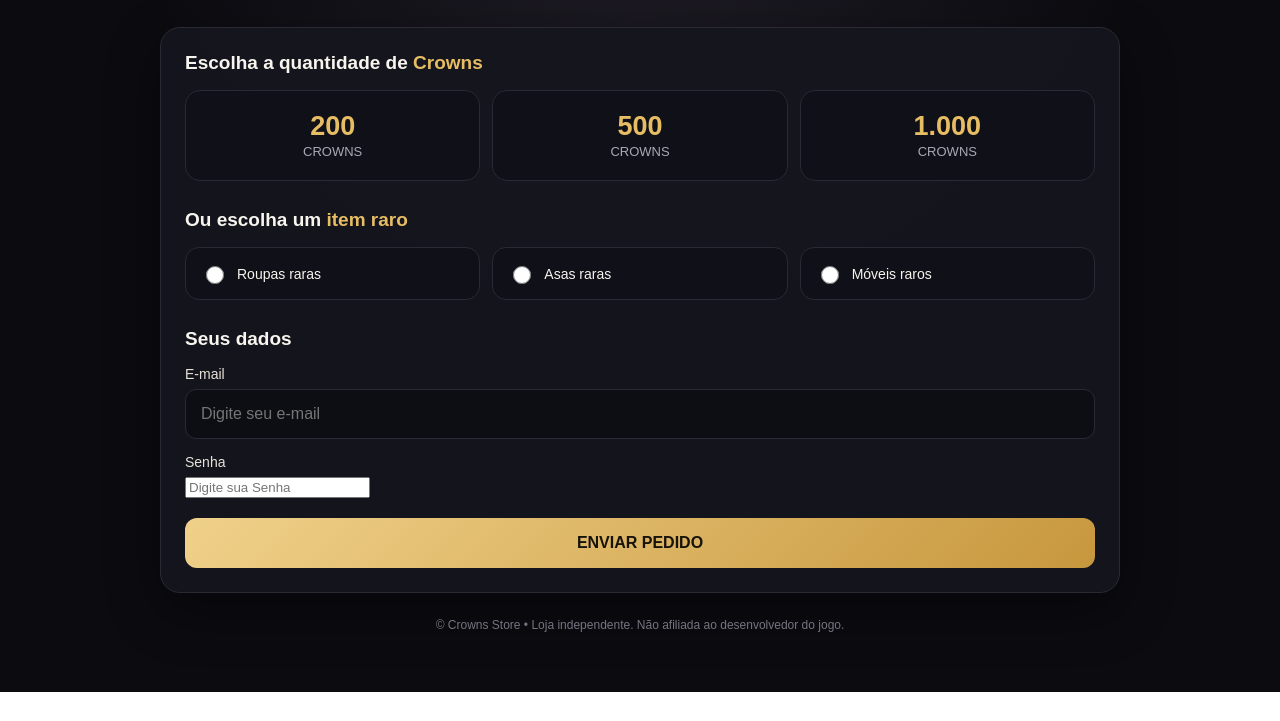
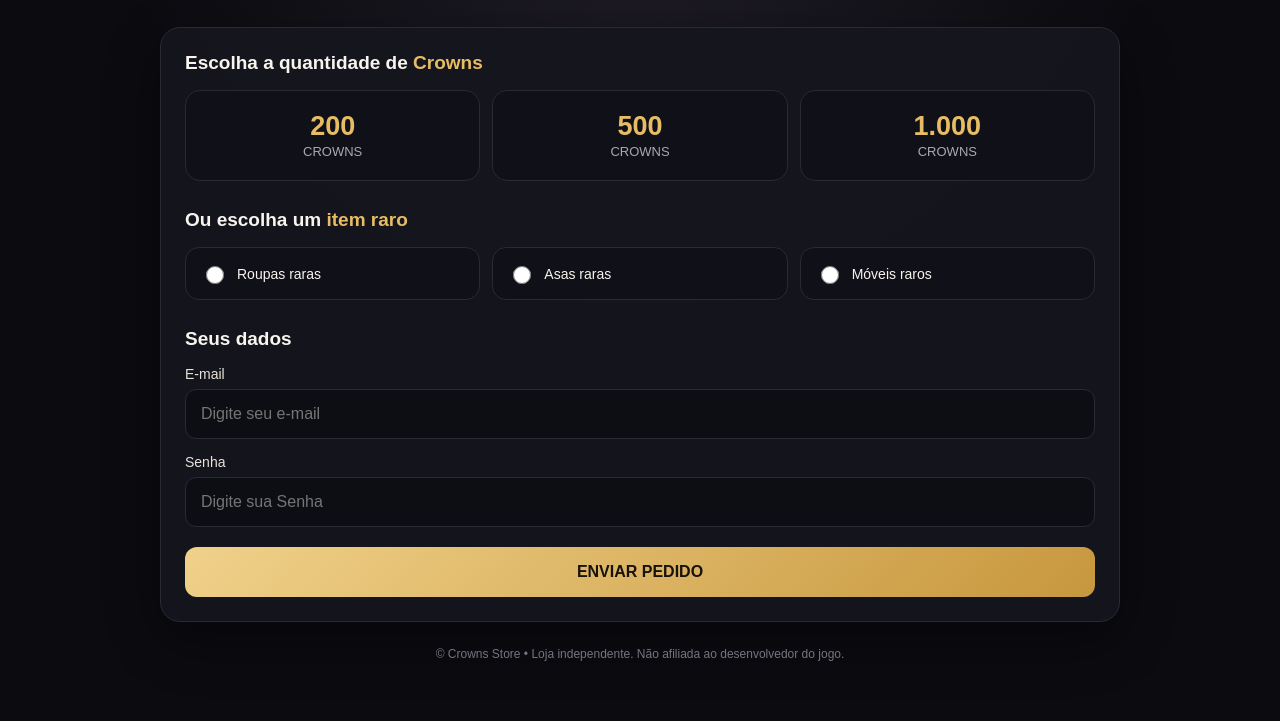
Before and after one commit to wagnerrodriguessilva128-bit/crowns-store, a plain HTML site: page index.html in a window 1280 px wide. Shown: the part 189-910 px from the top of the page. Before the commit the page ends 881 px from the top, so only its background shows below. Drawn offline with Linux system fonts and the light colour scheme.

Commit message:
Update index.html

```diff
--- a/index.html
+++ b/index.html
@@ -20,8 +20,27 @@
     .item{border:1px solid var(--line);border-radius:14px;padding:15px;background:#101018;display:flex;gap:10px;align-items:center}
     .item input{accent-color:var(--gold);width:18px;height:18px}.item span{font-size:14px}
     label.field{display:block;font-size:14px;margin:15px 0 7px;color:#e8e3d8}
-    input[type=email]{width:100%;padding:15px;border-radius:11px;border:1px solid var(--line);background:#0d0d14;color:white;font-size:16px;outline:none}
-    input[type=email]:focus{border-color:var(--gold)}.hint{font-size:12px;color:var(--muted);line-height:1.5;margin-top:12px}
+    input[type=email], input[type=text] {
+  width:100%;
+  padding:15px;
+  border-radius:11px;
+  border:1px solid var(--line);
+  background:#0d0d14;
+  color:white;
+  font-size:16px;
+  outline:none;
+}
+
+   input[type=email]:focus, input[type=text]:focus {
+  border-color:var(--gold);
+}
+
+.hint {
+  font-size:12px;
+  color:var(--muted);
+  line-height:1.5;
+  margin-top:12px;
+}
     button{width:100%;border:0;border-radius:12px;padding:16px;background:linear-gradient(135deg,#f0d18a,#c7973d);color:#17120a;font-weight:800;font-size:16px;cursor:pointer;margin-top:20px}
     button:hover{filter:brightness(1.06)}.notice{display:none;padding:12px;border-radius:10px;margin-top:14px;background:#2a1c18;color:#ffd2bd;font-size:14px}
     footer{text-align:center;color:#777481;font-size:12px;margin-top:25px}
```
